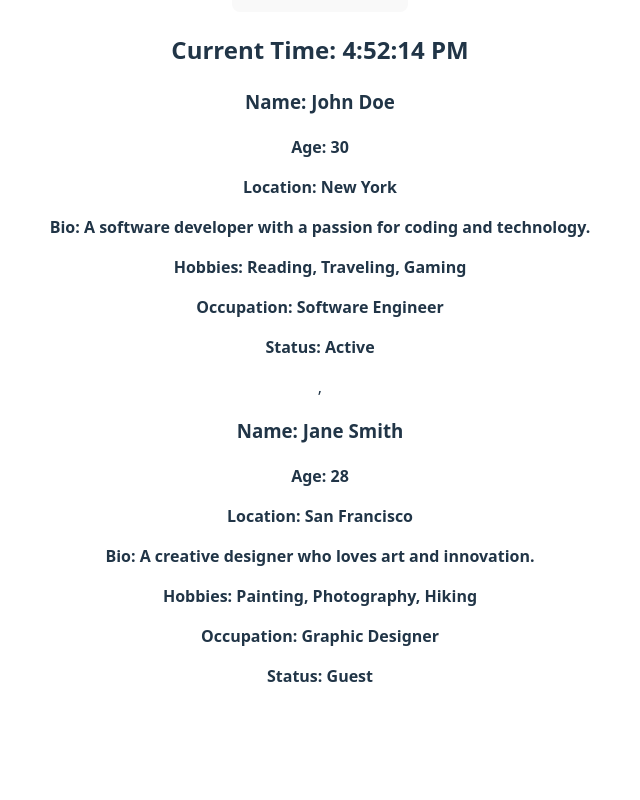
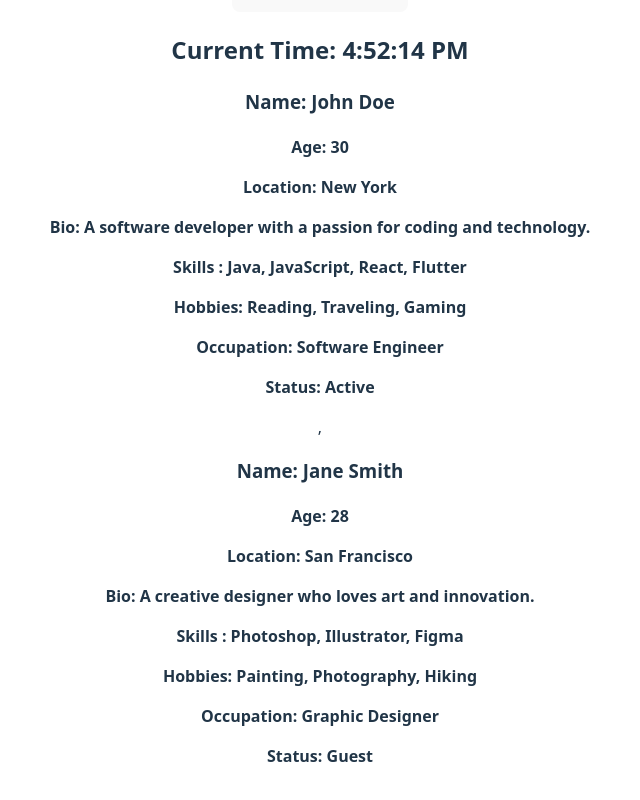
Before and after one commit to NayamulNirob/React_Related, a React (Vite) app in the folder vite-react/: page / in a window 1280 px wide. Shown: the part 460-1260 px from the top of the page, without its empty margins (320-960 px from the left). Before the commit the page ends 1196 px from the top, so only its background shows below. Built offline with nearby package versions, Linux system fonts and the light colour scheme.

Commit message:
feat: add skills prop to ProfileCard component and update rendering logic

```diff
--- a/vite-react/src/App.jsx
+++ b/vite-react/src/App.jsx
@@ -27,6 +27,7 @@
       location="New York"
       bio="A software developer with a passion for coding and technology."
       hobbies={["Reading", "Traveling", "Gaming"]}
+      skills={["Java,", " JavaScript,", " React,", " Flutter"]}
       occupation="Software Engineer"
       isMember={true}
       />,
@@ -37,6 +38,7 @@
       location="San Francisco"
       bio="A creative designer who loves art and innovation."
       hobbies={["Painting", "Photography", "Hiking"]}
+      skills={["Photoshop,", " Illustrator,", " Figma"]}
       occupation="Graphic Designer"
       isMember={false}
       />
--- a/vite-react/src/components/ProfileCard.jsx
+++ b/vite-react/src/components/ProfileCard.jsx
@@ -1,20 +1,44 @@
 // Using Destructuring to access props in a functional component
 
-import PropTypes from 'prop-types';
+import PropTypes from "prop-types";
 
-function ProfileCard({ name, age, location, bio, hobbies, occupation, isMember }) {
-
-    return(
+function ProfileCard({
+  name,
+  age,
+  location,
+  bio,
+  hobbies,
+  occupation,
+  skills,
+  isMember,
+}) {
+  return (
     <div>
       <h3>Name: {name}</h3>
-        <p><b>Age: {age}</b></p>
-        <p><b>Location: {location}</b></p>
-        <p><b>Bio: {bio}</b></p>
-        <p><b>Hobbies: {hobbies.join(', ')}</b></p>
-        <p><b>Occupation: {occupation}</b></p>
-        <p><b>Status: {isMember? "Active":"Guest"}</b></p>
+      <p>
+        <b>Age: {age}</b>
+      </p>
+      <p>
+        <b>Location: {location}</b>
+      </p>
+      <p>
+        <b>Bio: {bio}</b>
+      </p>
+      <p>
+        <b>Skills : {skills.map((value,index)=>{
+            return <span key={index}>{value} </span>;
+        })}</b>
+      </p>
+      <p>
+        <b>Hobbies: {hobbies.join(", ")}</b>
+      </p>
+      <p>
+        <b>Occupation: {occupation}</b>
+      </p>
+      <p>
+        <b>Status: {isMember ? "Active" : "Guest"}</b>
+      </p>
     </div>
-
   );
 }
 
@@ -26,11 +50,10 @@
   location: PropTypes.string.isRequired,
   bio: PropTypes.string.isRequired,
   hobbies: PropTypes.arrayOf(PropTypes.string).isRequired,
+  skills: PropTypes.arrayOf(PropTypes.string).isRequired,
   occupation: PropTypes.string.isRequired,
-    isMember: PropTypes.bool.isRequired
-}
-
-
+  isMember: PropTypes.bool.isRequired,
+};
 
 //Using Dot Notation to access props in a functional component
 // function ProfileCard(props){
```
Lines whose indentation alone changed are shown as unchanged.
